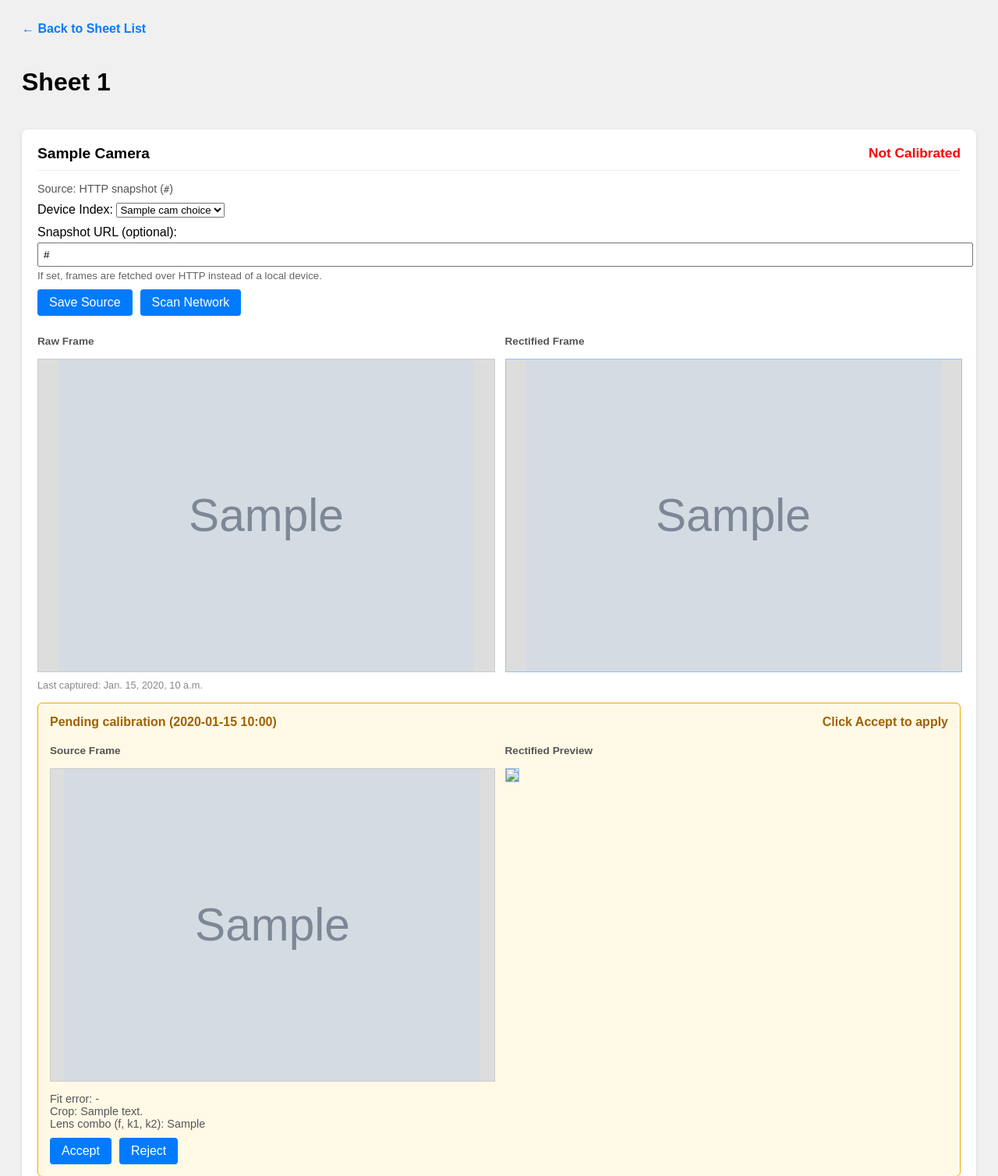
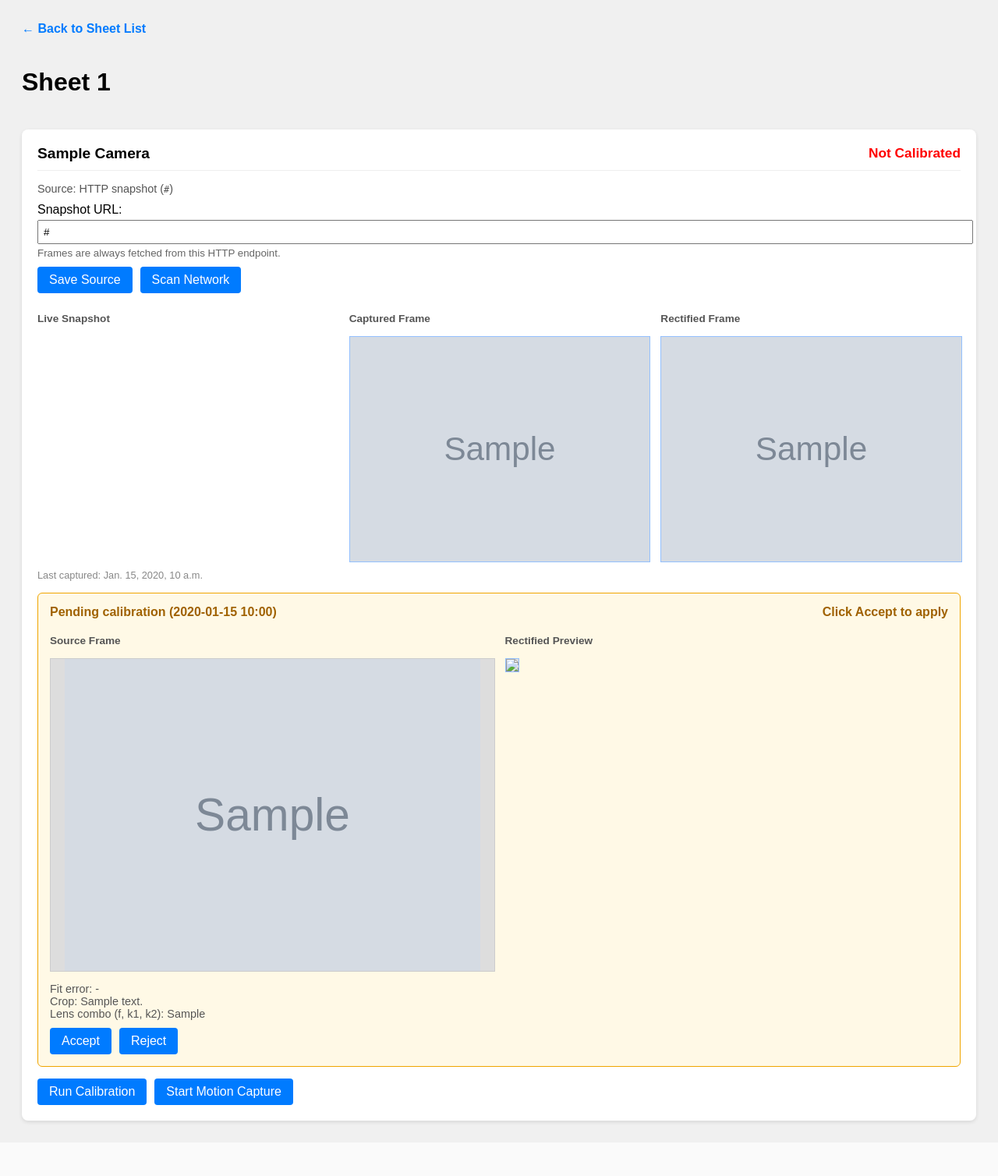
Before and after one commit to johnpoole/house_images, a Django app: template core/templates/core/sheet_detail.html in a window 1280 px wide. Shown: the top 1508 px of the page at 78% size. After the commit the page ends 1442 px from the top, so only its background shows below. Run offline with Django 5.2, Linux system fonts and the light colour scheme; tables that the repository leaves empty hold one stand-in row (values such as "Sample post"); the template is opened without the code that fills it: values that come from a table or form of the project are taken from there, most other values are stand-ins (such as "Sample title", 1, 10 or a date in 2020); grey boxes marked "Sample" are stand-in pictures.

Commit message:
feat: Update camera source configuration and improve snapshot URL handling

```diff
--- a/core/templates/core/sheet_detail.html
+++ b/core/templates/core/sheet_detail.html
@@ -204,43 +204,24 @@
                 Source:
                 {% if camera.snapshot_url %}
                 HTTP snapshot (<code>{{ camera.snapshot_url }}</code>)
-                {% elif camera.device_index is not None %}
-                Device {{ camera.device_index }}
                 {% else %}
                 Not configured
                 {% endif %}
             </div>
 
             <div style="margin-bottom: 15px;">
-                <form action="{% url 'update_camera' %}" method="post">
+                <form action="{% url 'update_camera' %}" method="post" id="camera_source_form_{{ camera.side }}">
                     {% csrf_token %}
                     <input type="hidden" name="sheet_id" value="{{ sheet.number }}">
                     <input type="hidden" name="side" value="{{ camera.side }}">
-                    <label for="device_index_{{ camera.side }}">Device Index:</label>
-                    <select name="device_index" id="device_index_{{ camera.side }}">
-                        <option value="" {% if camera.device_index is None %}selected{% endif %}>No local device</option>
-                        {% for cam_choice in available_cameras %}
-                        {% if camera.device_index == cam_choice.index %}
-                        <option value="{{ cam_choice.index }}" selected>{{ cam_choice.label }}</option>
-                        {% else %}
-                        <option value="{{ cam_choice.index }}">{{ cam_choice.label }}</option>
-                        {% endif %}
-                        {% endfor %}
-
-                        {% if camera.device_index is not None and camera.device_index not in available_indices %}
-                        <option value="{{ camera.device_index }}" selected>
-                            Device {{ camera.device_index }} (Current)
-                        </option>
-                        {% endif %}
-                    </select>
-                    <label for="snapshot_url_{{ camera.side }}" style="display:block;margin-top:10px;">Snapshot URL (optional):</label>
+                    <label for="snapshot_url_{{ camera.side }}" style="display:block;margin-top:0;">Snapshot URL:</label>
                     <input type="url"
                            name="snapshot_url"
                            id="snapshot_url_{{ camera.side }}"
                            value="{{ camera.snapshot_url|default:'' }}"
                            placeholder="http://camera.local/latest.jpg"
                            style="width:100%;padding:6px;margin-top:4px;">
-                    <small style="display:block;color:#666;margin-top:4px;">If set, frames are fetched over HTTP instead of a local device.</small>
+                    <small style="display:block;color:#666;margin-top:4px;">Frames are always fetched from this HTTP endpoint.</small>
                     <div style="margin-top:10px; display:flex; gap:10px; flex-wrap:wrap;">
                         <button type="submit">Save Source</button>
                         <button type="button" onclick="scanNetworkForCamera('{{ camera.side }}')">Scan Network</button>
@@ -250,11 +231,21 @@
                 </form>
             </div>
 
-            {% if last_frame %}
+            {% if camera.snapshot_url or last_frame %}
             <div class="preview-grid">
+                {% if camera.snapshot_url %}
                 <div>
-                    <div class="preview-label">Raw Frame</div>
-                    <img src="{{ last_frame.image.url }}" class="img-preview">
+                    <div class="preview-label">Live Snapshot</div>
+                    <img src="{{ camera.snapshot_url }}{% if '?' in camera.snapshot_url %}&{% else %}?{% endif %}ts={{ snapshot_cache_bust }}"
+                         class="img-preview"
+                         alt="Live snapshot"
+                         onerror="this.style.display='none';">
+                </div>
+                {% endif %}
+                {% if last_frame %}
+                <div>
+                    <div class="preview-label">Captured Frame</div>
+                    <img src="{{ last_frame.image.url }}" class="img-preview secondary">
                 </div>
                 {% if last_frame.rectified_image %}
                 <div>
@@ -262,8 +253,11 @@
                     <img src="{{ last_frame.rectified_image.url }}" class="img-preview secondary">
                 </div>
                 {% endif %}
+                {% endif %}
             </div>
+            {% if last_frame %}
             <div class="timestamp">Last captured: {{ last_frame.timestamp }}</div>
+            {% endif %}
             {% else %}
             <div class="img-preview"
                 style="display:flex;align-items:center;justify-content:center;color:#999;height:300px;">
@@ -366,8 +360,12 @@
     function scanNetworkForCamera(side) {
         const statusEl = document.getElementById(`scan_status_${side}`);
         const resultsEl = document.getElementById(`scan_results_${side}`);
+        const form = document.getElementById(`camera_source_form_${side}`);
         if (!statusEl || !resultsEl) {
             return;
+        }
+        if (!form) {
+            console.warn(`Missing form for ${side} camera`);
         }
         statusEl.textContent = 'Scanning local network for snapshot cameras...';
         resultsEl.innerHTML = '';
@@ -392,13 +390,7 @@
                     const button = document.createElement('button');
                     button.type = 'button';
                     button.textContent = host.url;
-                    button.addEventListener('click', () => {
-                        const input = document.getElementById(`snapshot_url_${side}`);
-                        if (input) {
-                            input.value = host.url;
-                            input.focus();
-                        }
-                    });
+                    button.addEventListener('click', () => applySnapshotUrl(side, host.url));
                     wrap.appendChild(button);
                     fragment.appendChild(wrap);
                 });
@@ -410,6 +402,21 @@
                 statusEl.textContent = 'Unable to scan the network for cameras.';
             });
     }
+
+    function applySnapshotUrl(side, url) {
+        const input = document.getElementById(`snapshot_url_${side}`);
+        const form = document.getElementById(`camera_source_form_${side}`);
+        const statusEl = document.getElementById(`scan_status_${side}`);
+        if (!input || !form) {
+            console.warn(`Unable to apply snapshot URL for ${side}`);
+            return;
+        }
+        input.value = url;
+        if (statusEl) {
+            statusEl.textContent = 'Using ' + url + '...';
+        }
+        form.submit();
+    }
 </script>
 
 </html>
```
Also changed, not shown: core/views.py (+8 -21 lines), 1 other file.
